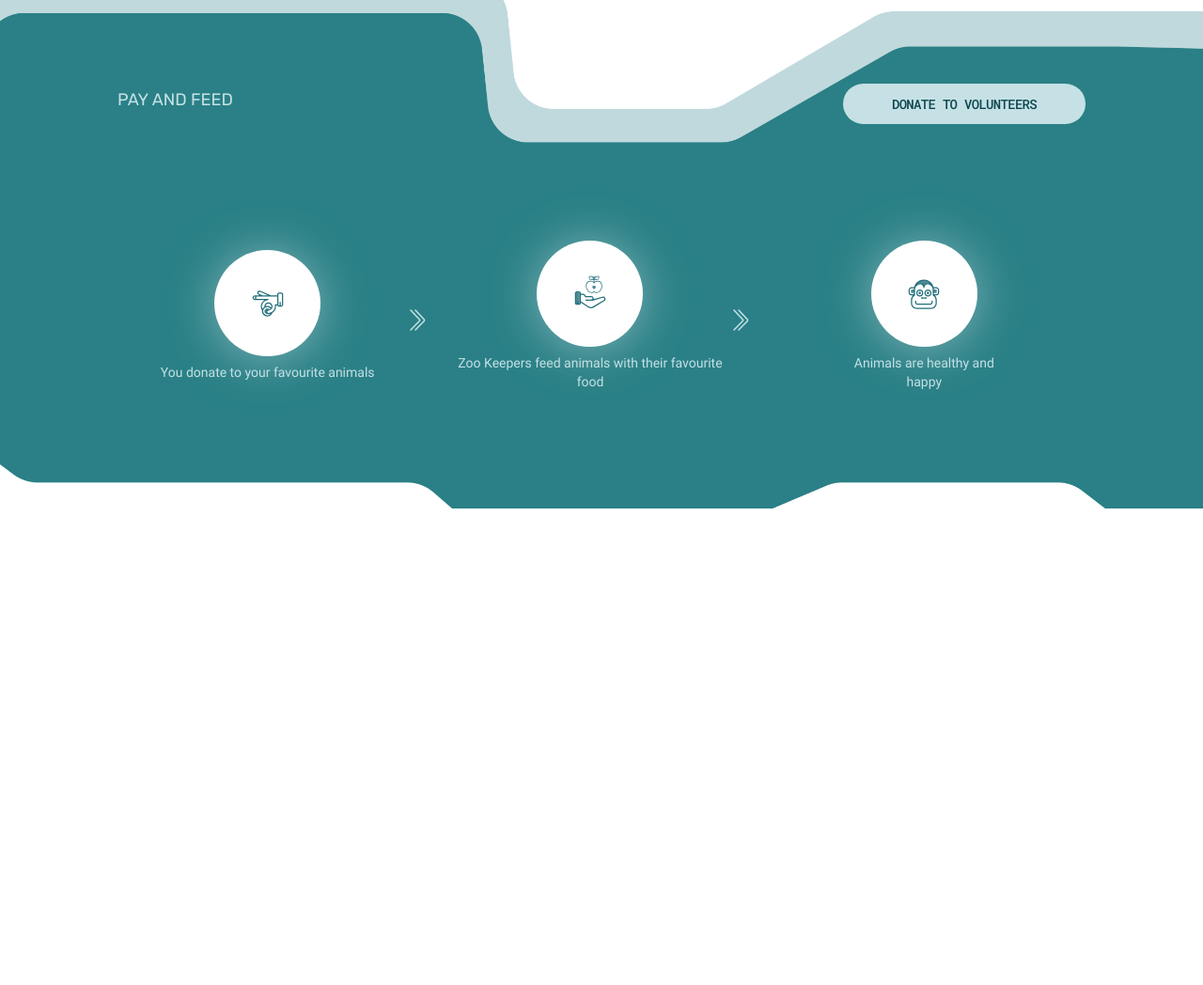
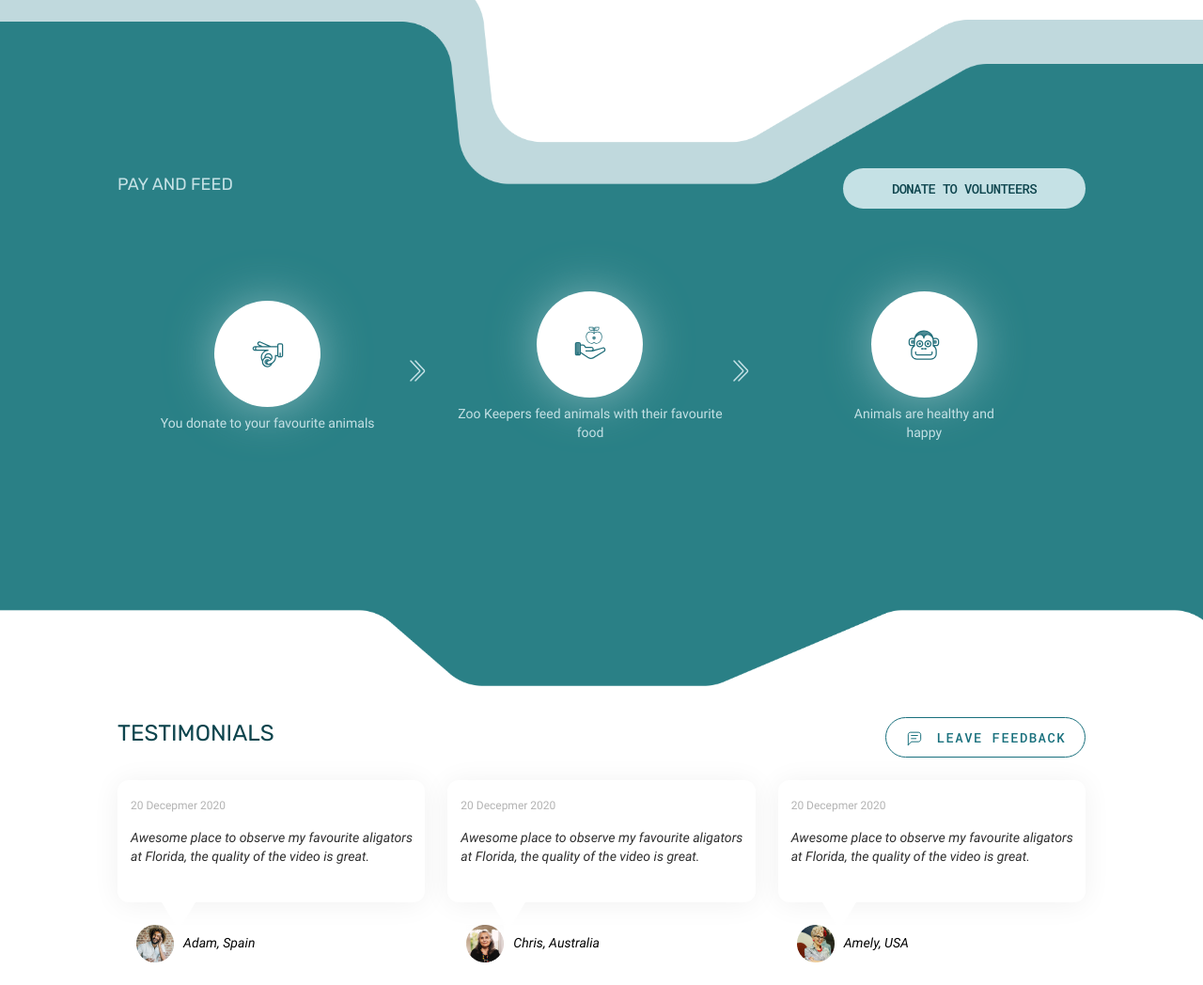
Before and after one commit to nurullayevweb/boots-zoo, a plain HTML site: page index.html in a window 1280 px wide. Shown: the part 2414-3462 px from the top of the page at 94% size. Before the commit the page ends 2955 px from the top, so only its background shows below. Drawn offline with Linux system fonts and the light colour scheme.

Commit message:
testimonials section full

```diff
--- a/index.html
+++ b/index.html
@@ -234,6 +234,43 @@
         </div>
      </section>
       <!-- pay end -->
+
+       <!-- testimonials start -->
+       <section class="testimonials">
+        <div class="container">
+          <div class="testimonials__all d-flex flex-column align-items-center">
+            <div class="w-100 d-flex justify-content-between align-items-center mb-4">
+              <h2 class="how__title">Testimonials</h2>
+              <a href="#" class="pets__link Testimonials__link d-none d-sm-flex link text-decoration-none m-0">Leave feedback</a>
+            </div>
+            <ul class="row ps-0">
+              <li class="testimonials__item col-12 col-sm-4 d-flex flex-column">
+                <div class="testimonials__texts d-flex flex-column">
+                  <p>20 Decepmer 2020</p>
+                  <h5>Awesome place to observe my favourite aligators at Florida, the quality of the video is great. </h5>
+                </div>
+                <h6 class="testimonials__profile testimonials__profile__adam d-flex align-items-center">Adam, Spain</h6>
+              </li>
+              <li class="testimonials__item col-12 col-sm-4 d-flex flex-column">
+                <div class="testimonials__texts d-flex flex-column">
+                  <p>20 Decepmer 2020</p>
+                  <h5>Awesome place to observe my favourite aligators at Florida, the quality of the video is great. </h5>
+                </div>
+                <h6 class="testimonials__profile  testimonials__profile__chris d-flex align-items-center">Chris, Australia</h6>
+              </li>
+              <li class="testimonials__item col-12 col-sm-4 d-flex flex-column">
+                <div class="testimonials__texts d-flex flex-column">
+                  <p>20 Decepmer 2020</p>
+                  <h5>Awesome place to observe my favourite aligators at Florida, the quality of the video is great. </h5>
+                </div>
+                <h6 class="testimonials__profile d-flex align-items-center">Amely, USA</h6>
+              </li>
+            </ul>
+            <a href="#" class="d-sm-none pets__link Testimonials__link link text-decoration-none w-100 justify-content-center">Leave feedback</a>
+          </div>
+        </div>
+       </section>
+       <!-- testimonials end -->
   </main>
 
   <script src="./main.js"></script>
--- a/layout/_pay.scss
+++ b/layout/_pay.scss
@@ -84,3 +84,29 @@
         margin-top:100px;
     }
 }
+
+@media only screen and (min-width: 1080px){
+    .pay {
+        margin-top: 95px;
+           width: 100%;
+           padding: 202px 0 158px;
+           min-height: 754px;
+           height: max-content;
+           background-image: url(/images/paydesk.png);
+           background-position: center;
+       }
+       .pay__list{
+        margin-top:64px;
+    }
+}
+@media only screen and (min-width: 1380px){
+    .pay {
+        margin-top: 95px;
+           width: 100%;
+           padding: 282px 0 158px;
+           min-height: 804px;
+           height: max-content;
+           background-image: url(/images/paydesk.png);
+           background-position: center;
+       }
+}
--- a/layout/_pets.scss
+++ b/layout/_pets.scss
@@ -87,7 +87,6 @@
     background-repeat: no-repeat;
     background-position: center;
     background-size: cover;
-    border-radius: 100px;
 }
 
 @media only screen and (min-width: 992px) {
--- /dev/null
+++ b/layout/_testimonials.scss
@@ -0,0 +1,84 @@
+@use "../base/typography";
+@use "../abstracts/container";
+@use "../vendors/general";
+
+.testimonials {
+    margin-top: 32px;
+}
+
+.testimonials__texts {
+    position: relative;
+    padding: 18px 10px 30px 14px;
+    background-color: #fff;
+    box-shadow: 0px 2px 30px rgba(0, 0, 0, 0.06);
+    border-radius: 12px;
+}
+
+.testimonials__texts::after {
+    content: '';
+    position: absolute;
+    width: 0;
+    height: 0;
+    border-left: 30px solid transparent;
+    border-right: 30px solid transparent;
+    border-top: 50px solid #fff;
+    bottom: -30px;
+    left: 35px;
+}
+
+.testimonials__texts p {
+    color: #B3B3B3;
+    font-family: Roboto;
+    font-size: 12px;
+    font-weight: 400;
+}
+
+.testimonials__texts h5 {
+    color: #2D2D2D;
+    font-family: Roboto;
+    font-size: 14px;
+    font-style: italic;
+    font-weight: 400;
+    line-height: 142.857%;
+}
+
+.testimonials__profile {
+    color: #000;
+    font-family: Roboto;
+    font-size: 14px;
+    font-style: italic;
+    font-weight: 400;
+    margin-top: 24px;
+    margin-left: 20px;
+}
+
+.testimonials__profile::before {
+    content: '';
+    width: 40px;
+    height: 40px;
+    background-image: url(/images/amely.png);
+    background-repeat: no-repeat;
+    background-position: center;
+    background-size: cover;
+    margin-right: 10px;
+}
+.testimonials__profile__adam::before{
+    background-image: url(/images/adam.png);
+
+}
+.testimonials__profile__chris::before{
+    background-image: url(/images/chris.png);
+}
+
+.Testimonials__link{
+    max-width: 400px;
+}
+.Testimonials__link::before {
+    content: '';
+    width: 20px;
+    height: 20px;
+    background-image: url(/images/feed.svg);
+    background-repeat: no-repeat;
+    background-position: center;
+    background-size: cover;
+}
--- a/pages/_home-page.scss
+++ b/pages/_home-page.scss
@@ -5,3 +5,4 @@
 @use "../layout/how";
 @use "../layout/pets";
 @use "../layout/pay";
+@use "../layout/testimonials";
```
Also changed, not shown: images/adam.png (added), images/amely.png (added), images/chris.png (added), images/feed.svg (added), styles/main.css, styles/main.min.css, 2 other files.
